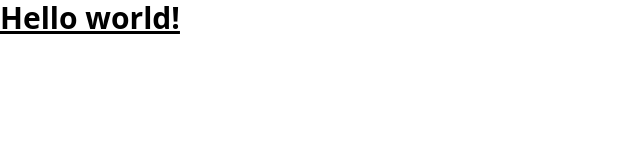
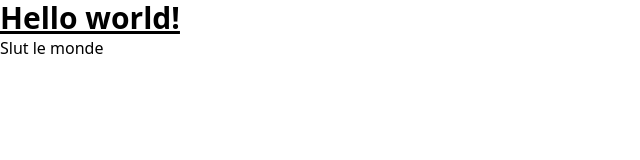
Before and after one commit to Groupe-3-ODK/Front-CollabDev, an Angular app in the folder collab-dev/: page / in a window 1280 px wide. Shown: the top 160 px of the page, without its empty margins (0-640 px from the left). Built offline with nearby package versions, Linux system fonts and the light colour scheme.

Commit message:
ajouter du code a appC

```diff
--- a/collab-dev/src/app/app.component.html
+++ b/collab-dev/src/app/app.component.html
@@ -1 +1,2 @@
 <h1 class="text-3xl font-bold underline">Hello world!</h1>
+<p>Slut le monde</p>
```
